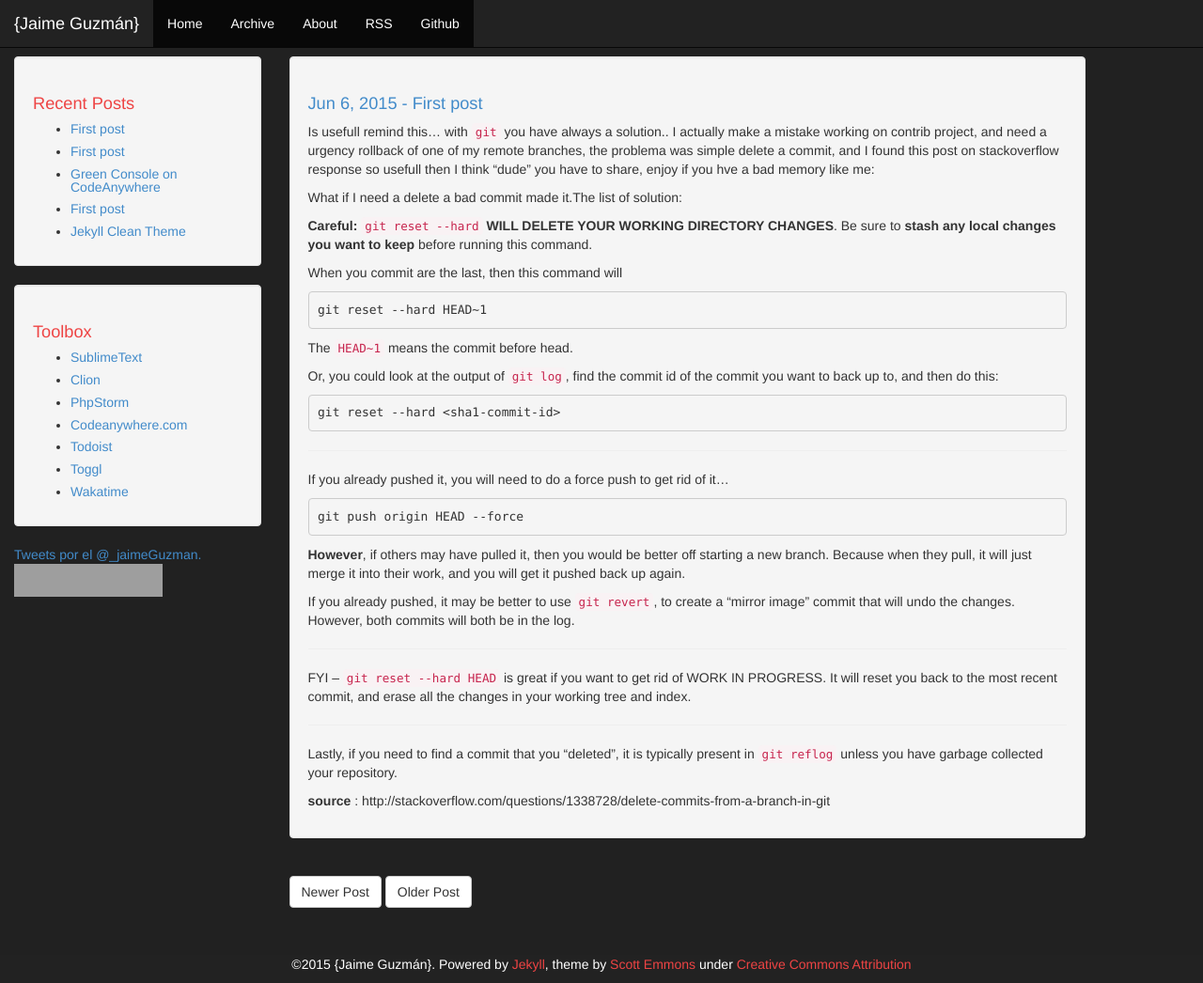
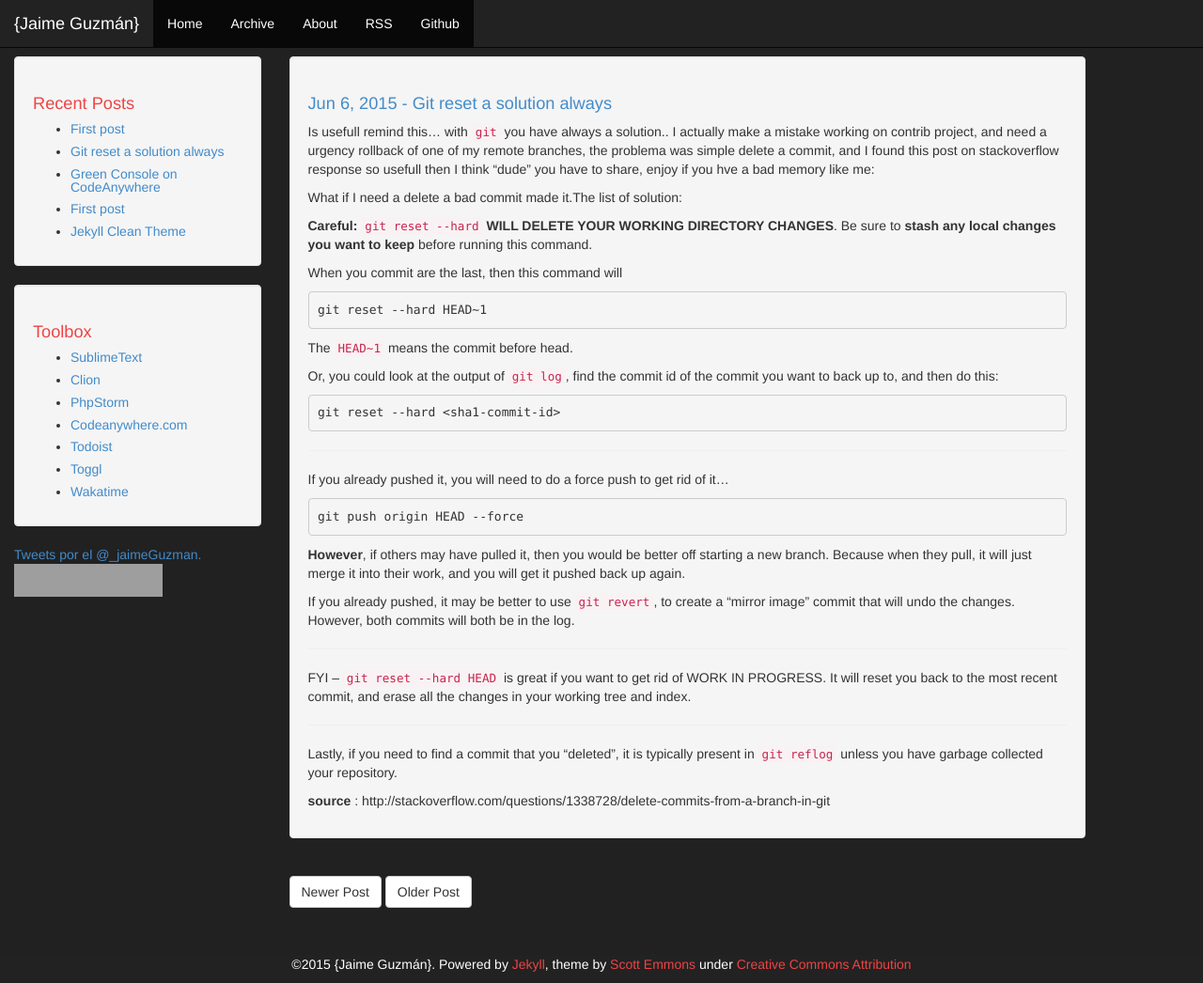
Before and after one commit to jaimeguzman/jaimeguzman.github.io, a Jekyll site: the page built from _posts/2015-06-11-reset-commits.md, in a window 1280 px wide and 1046 px high. Shown: the whole window at 94% size. Built offline with Jekyll 4.4.1, drawn with Linux system fonts in a browser that asks for light colours; Markdown is read by kramdown in place of the engine named in the settings; comment, search, counter and statistics services are not loaded; grey boxes are pictures that could not be loaded.

Commit message:
Update the title of the post

```diff
--- a/_posts/2015-06-11-reset-commits.md
+++ b/_posts/2015-06-11-reset-commits.md
@@ -1,9 +1,11 @@
 ---
 layout: post
-title: "First post"
-date: 2015-06-06 16:25:06 -0700
+title: Git reset a solution always
+date: "2015-06-06 16:25:06 -0700"
 comments: false
+published: true
 ---
+
 
 Is usefull remind this... with `git` you have always a solution.. I actually make a mistake working on contrib project, and need a urgency rollback of one of my remote branches, the problema was simple delete a commit, and I found this post on stackoverflow response so usefull then I think "dude" you have to share, enjoy if you hve a bad memory like me:
 
```
